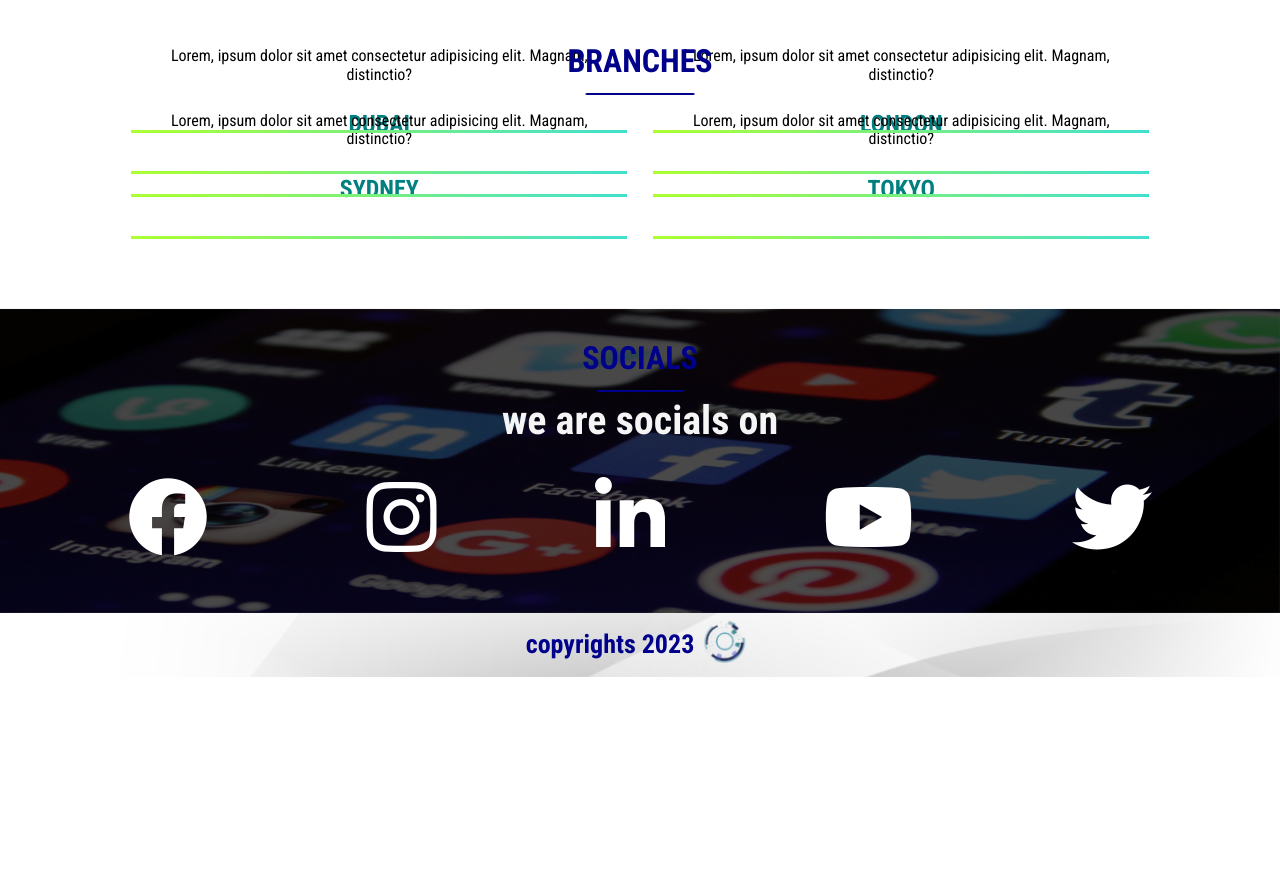
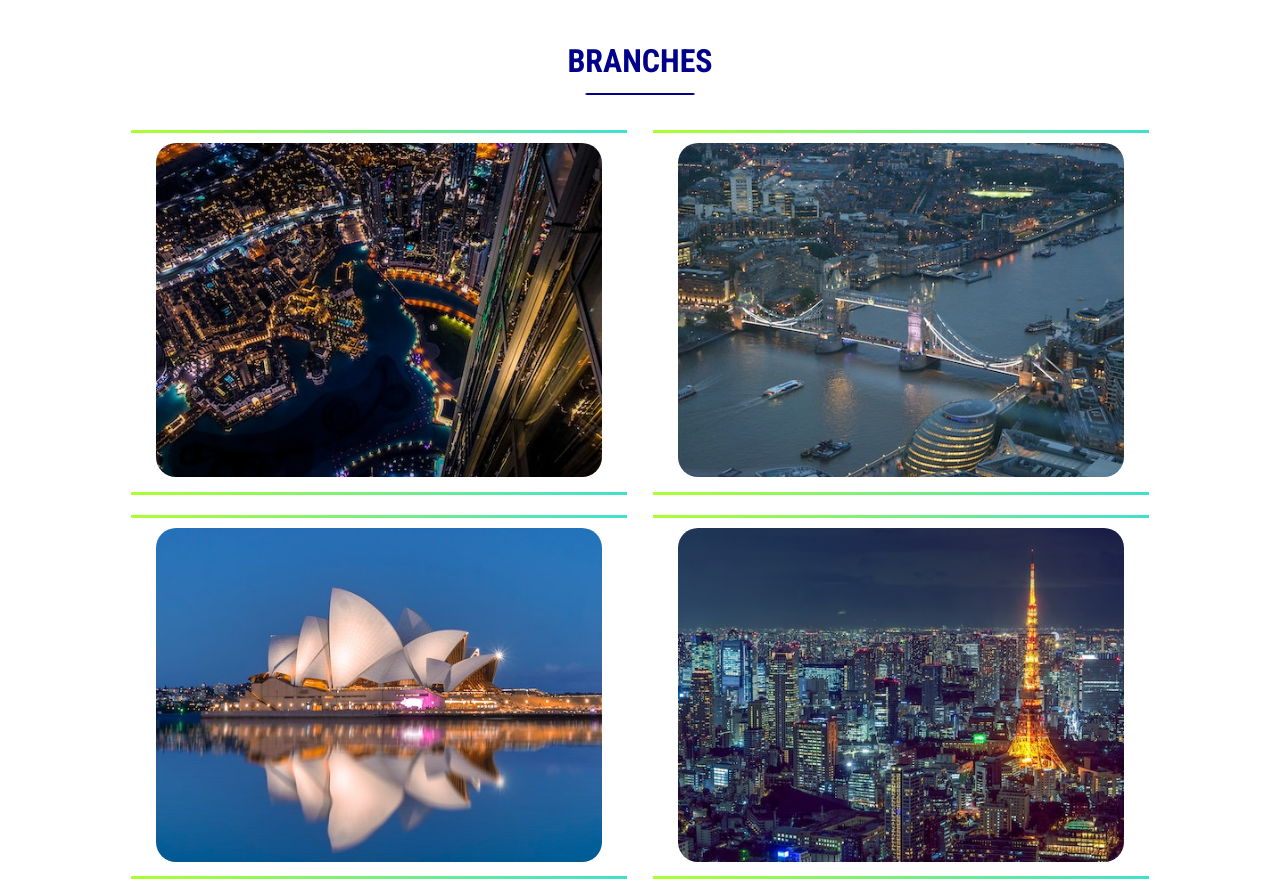
Before and after one commit to redwan-hajji/three_landing, a plain HTML site: page index.html in a window 1280 px wide. Shown: the part 827-1720 px from the top of the page. Before the commit the page ends 1504 px from the top, so only its background shows below. Drawn offline with Linux system fonts and the light colour scheme; the site is published under a folder, as on GitHub Pages, so addresses that start at the root find nothing.

Commit message:
Update index.html

```diff
--- a/index.html
+++ b/index.html
@@ -119,28 +119,28 @@
             </div>
             <div class="branches_cards">
             <div class="branch">
-                  <img src="/images/dubai.jpg" alt="">
+                  <img src="images/dubai.jpg" alt="">
                   <h2 class="city_name">DUBAI</h2>
                   <p>Lorem, ipsum dolor sit amet consectetur adipisicing elit. Magnam, distinctio?
                   </p>
                   <a href="dubai.html" target="_blank">see location</a>
             </div>
             <div class="branch">
-                  <img src="/images/london.jpg" alt="">
+                  <img src="images/london.jpg" alt="">
                   <h2 class="city_name">LONDON</h2>
                   <p>Lorem, ipsum dolor sit amet consectetur adipisicing elit. Magnam, distinctio?
                   </p>
                   <a href="london.html" target="_blank">see location</a>
             </div>
             <div class="branch">
-                  <img src="/images/sydney.jpg" alt="">
+                  <img src="images/sydney.jpg" alt="">
                   <h2 class="city_name" target="_blank">SYDNEY</h2>
                   <p>Lorem, ipsum dolor sit amet consectetur adipisicing elit. Magnam, distinctio?
                   </p>
                   <a href="sydney.html target="_blank"">see location</a>
             </div>
             <div class="branch">
-                  <img src="../images/tokyo.jpg" alt="">
+                  <img src="images/tokyo.jpg" alt="">
                   <h2 class="city_name">TOKYO</h2>
                   <p>Lorem, ipsum dolor sit amet consectetur adipisicing elit. Magnam, distinctio?
                   </p>
```
